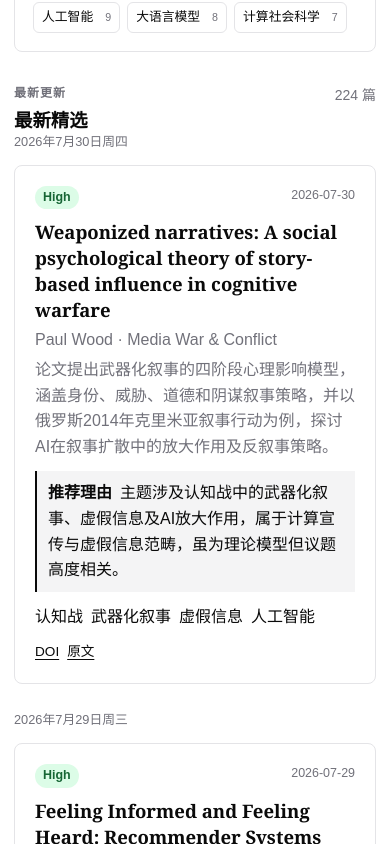
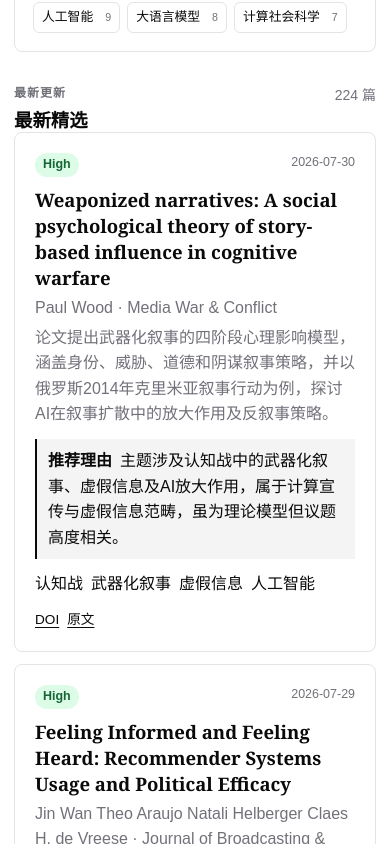
Before and after one commit to BNU-CCR/Paper-Hot, a Next.js app in the folder frontend/: page / in a window 390 px wide. Shown: the part 660-1504 px from the top of the page. Built offline with nearby package versions, Linux system fonts and the light colour scheme.

Commit message:
Add featured papers masonry layout

```diff
--- a/frontend/app/layout.js
+++ b/frontend/app/layout.js
@@ -1,6 +1,7 @@
 import "./globals.css";
 import "./library.css";
 import "./sidebar.css";
+import "./masonry.css";
 
 export const metadata = {
   title: "Paper HOT · 计算传播论文精选",
--- /dev/null
+++ b/frontend/app/masonry.css
@@ -0,0 +1 @@
+.paper-masonry{display:flex;width:auto;margin-left:-16px}.paper-masonry-column{min-width:0;padding-left:16px;background-clip:padding-box}.paper-masonry-column>.paper-card{margin-bottom:16px}@media(max-width:680px){.paper-masonry{margin-left:0}.paper-masonry-column{padding-left:0}.paper-masonry-column>.paper-card{margin-bottom:12px}}
--- a/frontend/app/page.js
+++ b/frontend/app/page.js
@@ -1,6 +1,7 @@
 "use client";
 
 import { useEffect, useMemo, useState } from "react";
+import Masonry from "react-masonry-css";
 import { AppSidebar } from "../components/app-sidebar";
 import { Button } from "../components/ui/button";
 import { Collapsible, CollapsibleContent, CollapsibleTrigger } from "../components/ui/collapsible";
@@ -9,6 +10,7 @@ import { Select, SelectContent, SelectItem, SelectTrigger, SelectValue } from ".
 import { Tabs, TabsList, TabsTrigger } from "../components/ui/tabs";
 
 const GITHUB_URL = "https://github.com/BNU-CCR/Paper-Hot";
+const masonryColumns = { default: 3, 1080: 2, 680: 1 };
 
 function asText(value) {
   return Array.isArray(value) ? value.join(" ") : String(value || "");
@@ -118,7 +120,7 @@ export default function HomePage() {
         </Collapsible>
 
         <section className="feed"><div className="section-heading"><div><p className="eyebrow">最新更新</p><h2>{mode === "featured" ? "最新精选" : "期刊全量更新"}</h2></div><span className="count">{papers.length} 篇</span></div>
-          {loadingError ? <div className="empty-state"><b>论文数据加载失败</b><span>{loadingError}</span></div> : papers.length === 0 ? <div className="empty-state"><b>没有匹配当前条件的论文</b><span>可以调整期刊、主题、相关性或搜索词。</span></div> : <div className="timeline">{Object.entries(papers.reduce((groups, paper) => { const key = paper.published_date || "日期待补充"; (groups[key] ||= []).push(paper); return groups; }, {})).map(([date, group]) => <section className="day-group" key={date}><h3>{displayDate(date)}</h3>{group.map((paper) => <PaperCard key={paper.id || `${paper.title}-${paper.published_date}`} paper={paper} />)}</section>)}</div>}
+          {loadingError ? <div className="empty-state"><b>论文数据加载失败</b><span>{loadingError}</span></div> : papers.length === 0 ? <div className="empty-state"><b>没有匹配当前条件的论文</b><span>可以调整期刊、主题、相关性或搜索词。</span></div> : mode === "featured" ? <Masonry breakpointCols={masonryColumns} className="paper-masonry" columnClassName="paper-masonry-column">{papers.map((paper) => <PaperCard key={paper.id || `${paper.title}-${paper.published_date}`} paper={paper} />)}</Masonry> : <div className="timeline">{Object.entries(papers.reduce((groups, paper) => { const key = paper.published_date || "日期待补充"; (groups[key] ||= []).push(paper); return groups; }, {})).map(([date, group]) => <section className="day-group" key={date}><h3>{displayDate(date)}</h3>{group.map((paper) => <PaperCard key={paper.id || `${paper.title}-${paper.published_date}`} paper={paper} />)}</section>)}</div>}
         </section>
       </main>
     </div>
--- a/frontend/package.json
+++ b/frontend/package.json
@@ -18,6 +18,7 @@
     "next": "16.2.12",
     "react": "19.2.8",
     "react-dom": "19.2.8",
+    "react-masonry-css": "^1.0.16",
     "tailwind-merge": "^3.6.0"
   }
 }
```
Also changed, not shown: 1 other file (tests, documents, lock files or other folders).
